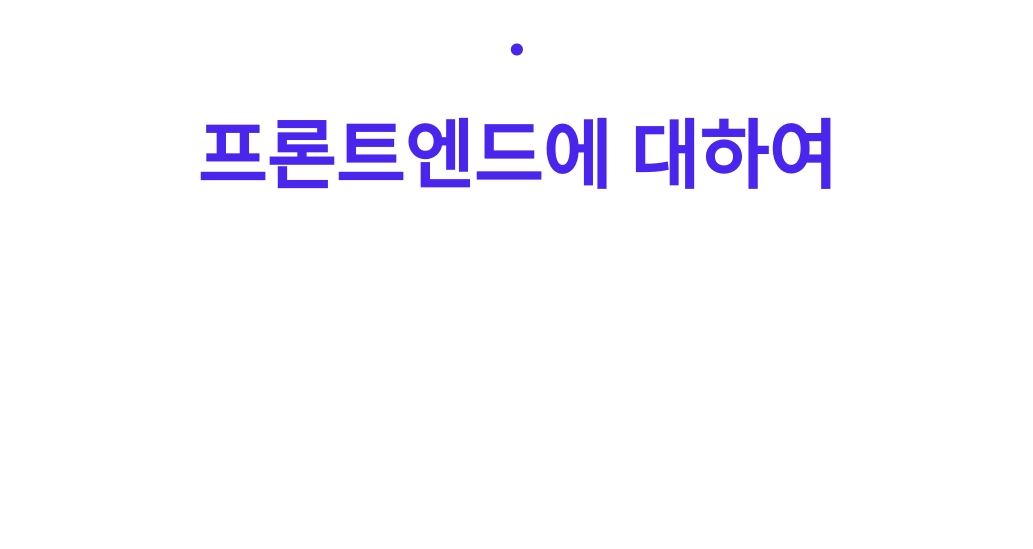
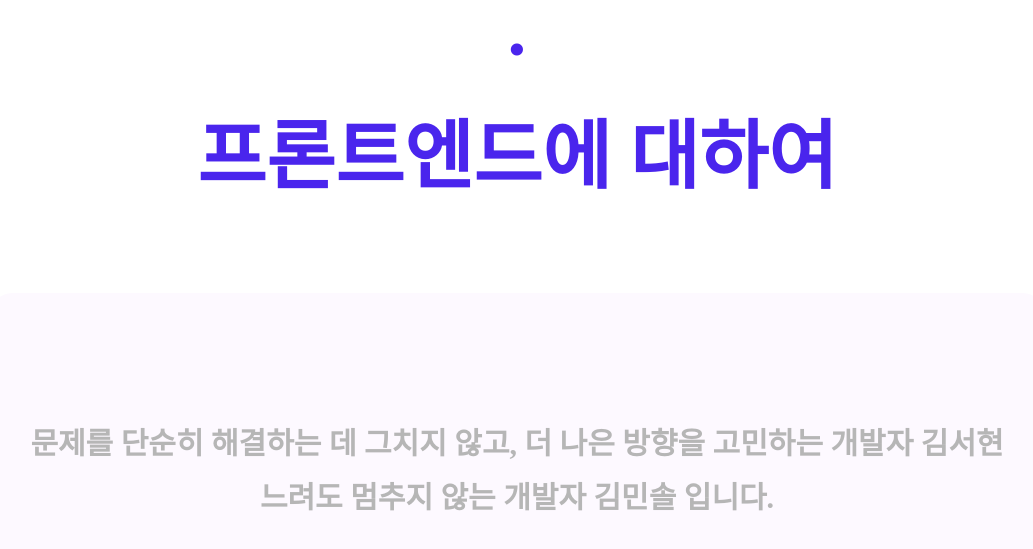
Before and after one commit to likelion14-NotFound/likelion14-fe, a React (Vite) app: page / in a window 1280 px wide. Shown: the part 1725-2274 px from the top of the page, without its empty margins (123-1156 px from the left). Built offline with nearby package versions, Linux system fonts and the light colour scheme.

Commit message:
✨ Feat: IntroduceSection 자기소개 박스 구현

```diff
--- a/src/components/introduceSection/IntroduceSection.jsx
+++ b/src/components/introduceSection/IntroduceSection.jsx
@@ -33,7 +33,6 @@ const DotBox = styled.div`
   flex-direction: column;
   align-items: center;
   gap: 28px;
-
 `;
 
 const Dot = styled.div`
@@ -48,6 +47,29 @@ const Title = styled.p`
   padding-top: 51px;
 `;
 
+const IntroduceBox = styled.div`
+  display: inline-flex;
+  flex-direction: column;
+
+  height: 349px;
+  width: 1051px;
+  justify-content: center;
+  align-items: center;
+  gap: 10px;
+  border-radius: 20px;
+  background: #fdf9ff;
+`;
+
+const Introduce = styled.div`
+  color: #b6b6b6;
+
+  font-family: "Pretendard Variable";
+  font-size: 30px;
+  font-style: normal;
+  font-weight: 600;
+  line-height: normal;
+`;
+
 export default function IntroduceSection() {
   return (
     <SectionContainer>
@@ -55,13 +77,20 @@ export default function IntroduceSection() {
         <QuestionText>Q1</QuestionText>
 
         <DotBox>
-    <Dot>.</Dot>
-    <Dot>.</Dot>
-    <Dot>.</Dot>
-  </DotBox>
+          <Dot>.</Dot>
+          <Dot>.</Dot>
+          <Dot>.</Dot>
+        </DotBox>
 
         <Title>프론트엔드에 대하여</Title>
       </QuestionBox>
+      <IntroduceBox>
+        <Introduce>
+          문제를 단순히 해결하는 데 그치지 않고, 더 나은 방향을 고민하는 개발자
+          김서현
+        </Introduce>
+        <Introduce>느려도 멈추지 않는 개발자 김민솔 입니다.</Introduce>
+      </IntroduceBox>
     </SectionContainer>
   );
 }
```
